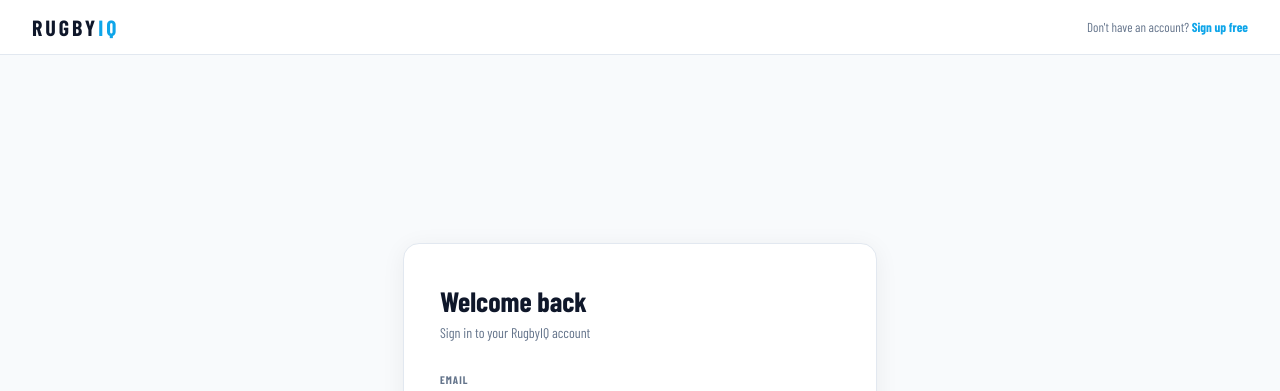
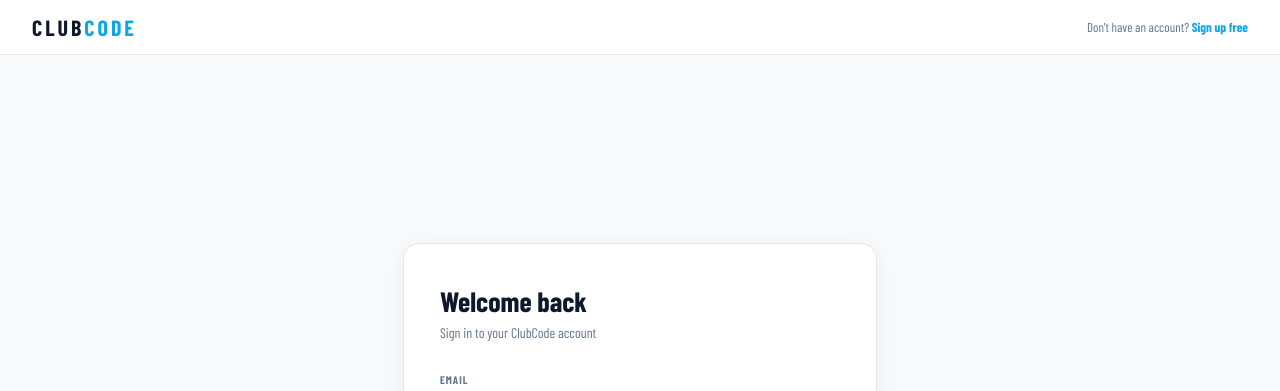
Before and after one commit to Demmoman6666/rugbyiq, a Next.js app: page /login in a window 1280 px wide. Shown: the top 391 px of the page. Built offline with nearby package versions, Linux system fonts and the light colour scheme; no server answers; a web font is replaced by a local one.

Commit message:
Update page.tsx

```diff
--- a/src/app/login/page.tsx
+++ b/src/app/login/page.tsx
@@ -31,7 +31,7 @@ export default function LoginPage() {
       {/* NAV */}
       <nav style={{ background: '#ffffff', borderBottom: '1px solid #e2e8f0', padding: '14px 32px', display: 'flex', alignItems: 'center', justifyContent: 'space-between' }}>
         <Link href="/" style={{ fontSize: 22, fontWeight: 900, letterSpacing: 3, color: '#0f172a', textDecoration: 'none' }}>
-          RUGBY<span style={{ color: '#0ea5e9' }}>IQ</span>
+          CLUB<span style={{ color: '#0ea5e9' }}>CODE</span>
         </Link>
         <div style={{ fontSize: 13, color: '#64748b' }}>
           {mode === 'login' ? "Don't have an account? " : 'Already have an account? '}
@@ -50,7 +50,7 @@ export default function LoginPage() {
               {mode === 'login' ? 'Welcome back' : 'Create your account'}
             </div>
             <div style={{ fontSize: 14, color: '#64748b' }}>
-              {mode === 'login' ? 'Sign in to your RugbyIQ account' : 'Start analysing matches for free'}
+              {mode === 'login' ? 'Sign in to your ClubCode account' : 'Start analysing matches for free'}
             </div>
           </div>
 
```
